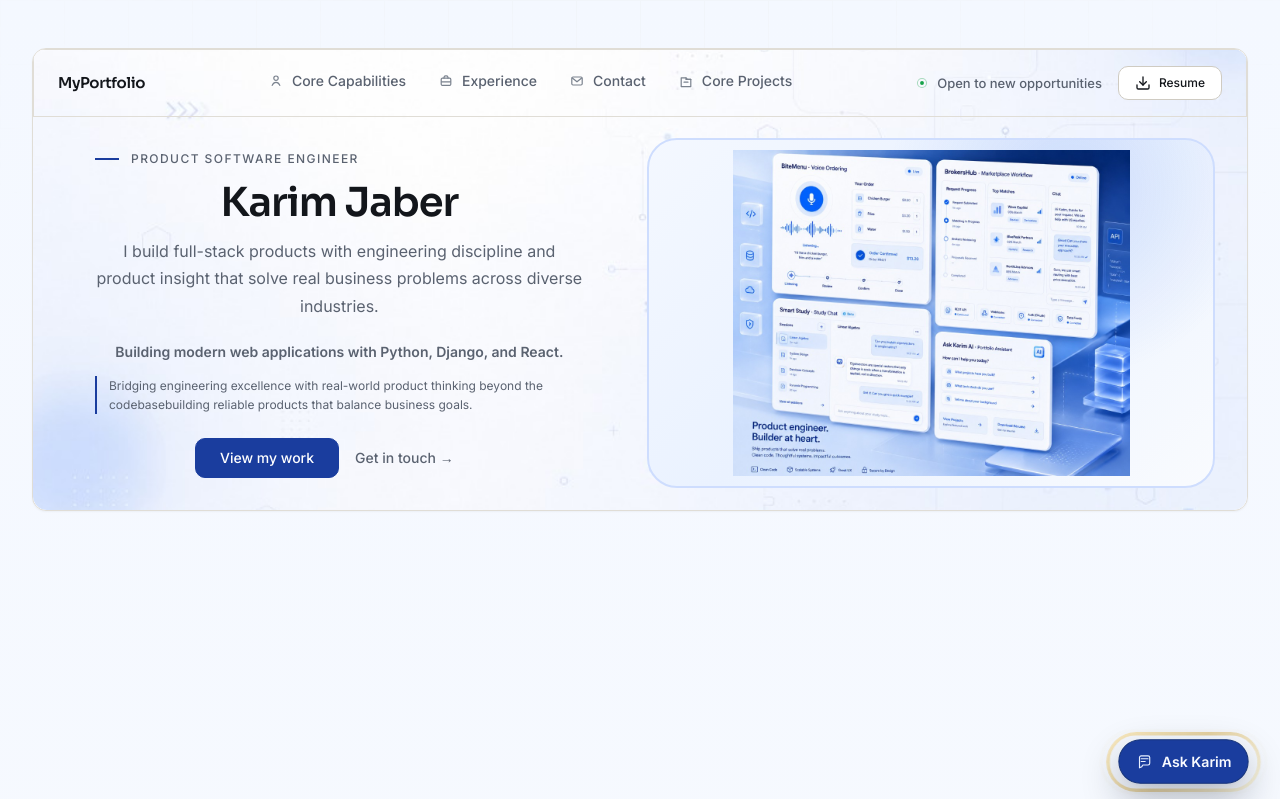
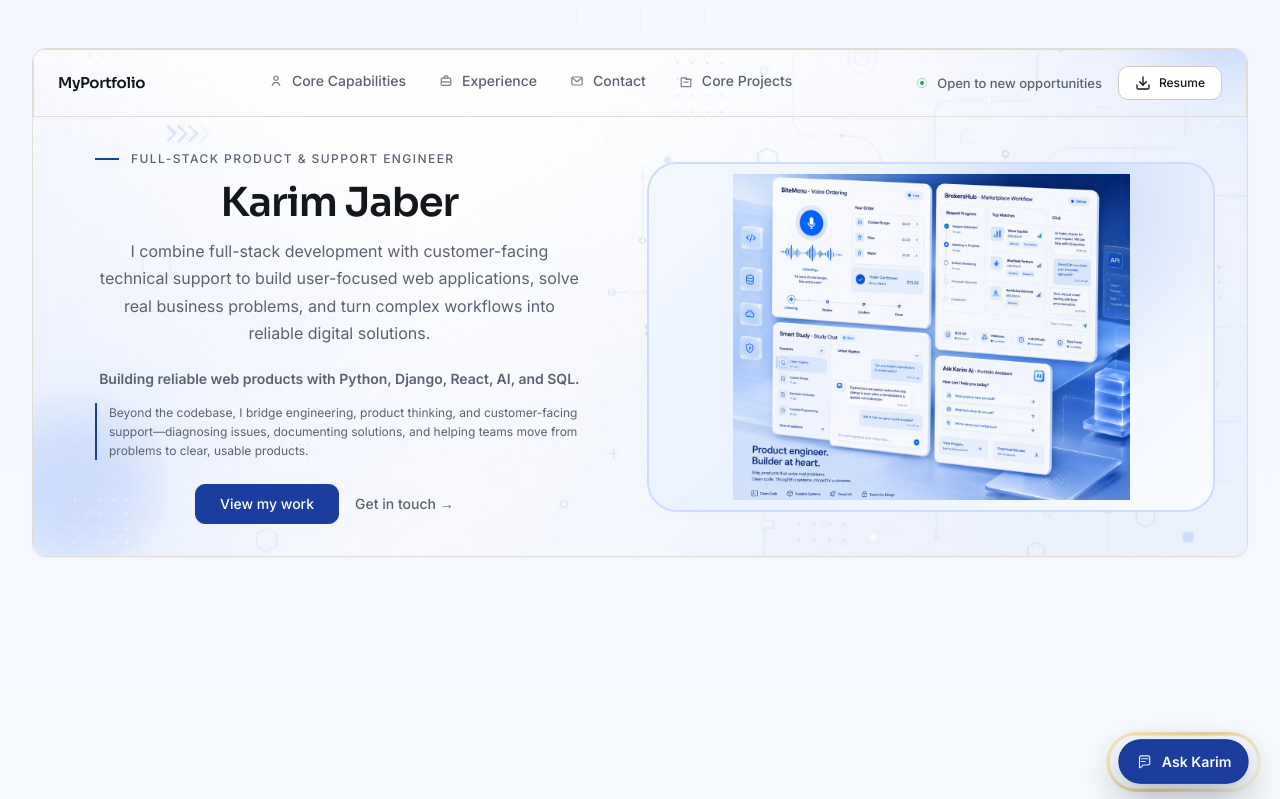
Before and after one commit to karimsajaber-cyber/myportfolio, a React (Vite) app: page / in a window 1280 px wide. Shown: the top 799 px of the page. Built offline with nearby package versions, Linux system fonts and the light colour scheme.

Commit message:
Modified hero section details

```diff
--- a/src/content/site.js
+++ b/src/content/site.js
@@ -4,12 +4,11 @@
 export const site = {
   name: "Karim Jaber",
   navBrand: "MyPortfolio",
-  role: "Product Software Engineer",
+  role: "Full-Stack Product & Support Engineer",
   tagline:
-    "Building modern web applications with Python, Django, and React.",
+    "Building reliable web products with Python, Django, React, AI, and SQL.",
   differentiator:
-    "Bridging engineering excellence with real-world product thinking beyond the codebase\
-building reliable products that balance business goals.",
+    "Beyond the codebase, I bridge engineering, product thinking, and customer-facing support—diagnosing issues, documenting solutions, and helping teams move from problems to clear, usable products.",
   availability: "Open to new opportunities",
   email: "karim.s.a.jaber@gmail.com",
   linkedin: "https://www.linkedin.com/in/karim-jaber-b90a65125/",
@@ -29,7 +28,7 @@ building reliable products that balance business goals.",
 };
 
 export const hero = {
-  headline: "I build full-stack products with engineering discipline and product insight that solve real business problems across diverse industries.",
+  headline: "I combine full-stack development with customer-facing technical support to build user-focused web applications, solve real business problems, and turn complex workflows into reliable digital solutions.",
   primaryCta: {
     label: "View my work",
     href: "#projects",
```
